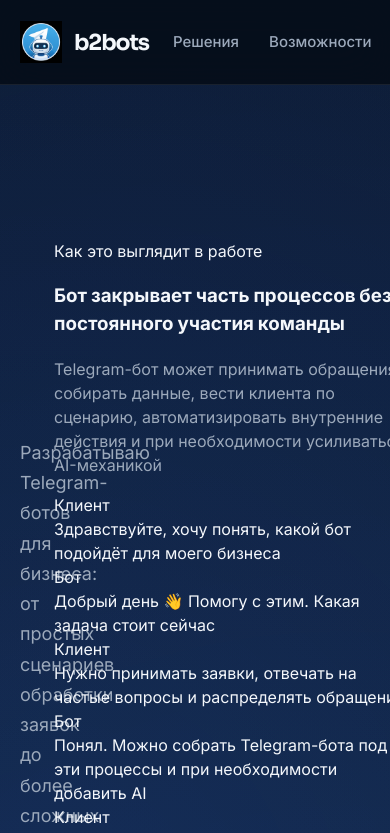
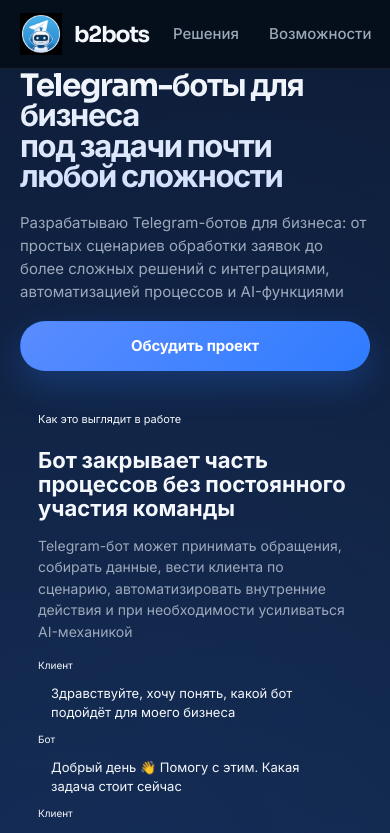
Before and after one commit to yvngfloyd/bot_landing, a React (Vite) app: page / in a window 390 px wide. Shown: the top 833 px of the page. Built offline with nearby package versions, Linux system fonts and the light colour scheme.

Commit message:
Update styles.css

```diff
--- a/styles.css
+++ b/styles.css
@@ -388,3 +388,347 @@ section[id] {
   gap: 14px;
   margin-bottom: 0;
 }
+.how-section {
+  padding-top: 72px;
+  padding-bottom: 96px;
+}
+
+.how-box {
+  background: linear-gradient(180deg, rgba(255, 255, 255, 0.025), rgba(255, 255, 255, 0.01));
+  border: 1px solid var(--line);
+  border-radius: 36px;
+  box-shadow: var(--shadow);
+  padding: 52px 54px;
+}
+
+.how-head {
+  max-width: 920px;
+  margin-bottom: 34px;
+}
+
+.how-head h2 {
+  margin: 0 0 14px;
+  font-family: "Sora", "Inter", sans-serif;
+  font-size: clamp(34px, 4.2vw, 58px);
+  line-height: 1.02;
+  letter-spacing: -0.05em;
+  color: var(--text);
+}
+
+.how-head p {
+  margin: 0;
+  color: var(--muted);
+  font-size: 18px;
+  line-height: 1.7;
+}
+
+.how-grid {
+  display: grid;
+  grid-template-columns: repeat(4, minmax(0, 1fr));
+  gap: 22px;
+}
+
+.how-card {
+  min-height: 100%;
+  display: flex;
+  flex-direction: column;
+  padding: 30px;
+  border-radius: 28px;
+  background: linear-gradient(180deg, var(--panel-2), var(--panel));
+  border: 1px solid var(--line);
+  box-shadow: var(--shadow);
+}
+
+.how-top {
+  display: flex;
+  align-items: center;
+  justify-content: flex-start;
+  margin-bottom: 20px;
+}
+
+.how-num {
+  width: 52px;
+  height: 52px;
+  display: inline-flex;
+  align-items: center;
+  justify-content: center;
+  border-radius: 50%;
+  font-family: "Sora", "Inter", sans-serif;
+  font-size: 24px;
+  font-weight: 700;
+  color: #fff;
+  background: linear-gradient(135deg, #8b5cf6, #a855f7);
+  box-shadow: 0 14px 30px rgba(139, 92, 246, 0.24);
+}
+
+.how-card h3 {
+  margin: 0 0 12px;
+  font-family: "Sora", "Inter", sans-serif;
+  font-size: 30px;
+  line-height: 1.08;
+  letter-spacing: -0.04em;
+  color: var(--text);
+}
+
+.how-card p {
+  margin: 0;
+  color: var(--muted);
+  font-size: 16px;
+  line-height: 1.72;
+}
+
+.how-divider {
+  width: 100%;
+  height: 1px;
+  margin: 26px 0 20px;
+  background: var(--line);
+}
+
+.how-list {
+  margin: 0;
+  padding: 0;
+  list-style: none;
+  display: grid;
+  gap: 12px;
+}
+
+.how-list li {
+  position: relative;
+  padding-left: 24px;
+  color: var(--muted-2);
+  font-size: 16px;
+  line-height: 1.6;
+}
+
+.how-list li::before {
+  content: "✓";
+  position: absolute;
+  left: 0;
+  top: 0;
+  color: #34d399;
+  font-weight: 700;
+}
+@media (max-width: 1280px) {
+  .how-grid {
+    grid-template-columns: repeat(2, minmax(0, 1fr));
+  }
+}
+
+@media (max-width: 1100px) {
+  .hero {
+    min-height: auto;
+    padding-top: 18px;
+    padding-bottom: 52px;
+    align-items: flex-start;
+  }
+
+  .hero-grid {
+    grid-template-columns: 1fr;
+    gap: 22px;
+    align-items: start;
+  }
+
+  .hero-content {
+    justify-content: flex-start;
+    align-self: start;
+  }
+
+  .how-box {
+    padding: 34px 28px;
+    border-radius: 28px;
+  }
+}
+
+@media (max-width: 760px) {
+  .hero {
+    min-height: auto;
+    padding-top: 8px;
+    padding-bottom: 38px;
+  }
+
+  .hero-title {
+    max-width: 100%;
+    font-size: clamp(30px, 8vw, 44px);
+    line-height: 0.98;
+    letter-spacing: -0.045em;
+  }
+
+  .hero-text {
+    max-width: 100%;
+    margin: 0 0 18px;
+    font-size: 16px;
+    line-height: 1.58;
+  }
+
+  .hero-actions {
+    width: 100%;
+  }
+
+  .hero-actions .btn {
+    width: 100%;
+    min-height: 50px;
+  }
+
+  .hero-card {
+    padding: 20px;
+    border-radius: 22px;
+  }
+
+  .chat-window {
+    gap: 10px;
+  }
+
+  .chat-bubble {
+    font-size: 14px;
+    line-height: 1.45;
+    padding: 12px 14px;
+    word-break: break-word;
+  }
+
+  .chat-message {
+    max-width: 100%;
+  }
+
+  .how-section {
+    padding-top: 54px;
+    padding-bottom: 72px;
+  }
+
+  .how-box {
+    padding: 24px 18px;
+    border-radius: 24px;
+  }
+
+  .how-head {
+    margin-bottom: 24px;
+  }
+
+  .how-head h2 {
+    font-size: clamp(28px, 8vw, 40px);
+    line-height: 1.02;
+  }
+
+  .how-head p {
+    font-size: 16px;
+    line-height: 1.62;
+  }
+
+  .how-grid {
+    grid-template-columns: 1fr;
+    gap: 16px;
+  }
+
+  .how-card {
+    padding: 22px 18px;
+    border-radius: 22px;
+  }
+
+  .how-num {
+    width: 46px;
+    height: 46px;
+    font-size: 21px;
+  }
+
+  .how-card h3 {
+    font-size: 24px;
+    line-height: 1.08;
+  }
+
+  .how-card p {
+    font-size: 15px;
+    line-height: 1.62;
+  }
+
+  .how-list li {
+    font-size: 15px;
+    line-height: 1.55;
+  }
+}
+
+@media (max-width: 520px) {
+  .hero {
+    padding-top: 2px;
+    padding-bottom: 28px;
+  }
+
+  .hero-title {
+    font-size: 31px;
+    line-height: 0.98;
+  }
+
+  .hero-text {
+    font-size: 15px;
+    line-height: 1.54;
+  }
+
+  .hero-card {
+    padding: 18px;
+    border-radius: 20px;
+  }
+
+  .card-label {
+    margin-bottom: 12px;
+    font-size: 11px;
+  }
+
+  .hero-card h3 {
+    font-size: 22px;
+    line-height: 1.08;
+    margin-bottom: 10px;
+  }
+
+  .hero-card p {
+    margin-bottom: 16px;
+    font-size: 14px;
+    line-height: 1.54;
+  }
+
+  .chat-role {
+    font-size: 10px;
+  }
+
+  .chat-bubble {
+    font-size: 13px;
+    line-height: 1.42;
+    padding: 11px 13px;
+  }
+
+  .nav {
+    min-height: 68px;
+  }
+
+  .mini-btn {
+    min-width: 32px;
+    height: 32px;
+    font-size: 11px;
+  }
+
+  .how-box {
+    padding: 20px 14px;
+  }
+
+  .how-card {
+    padding: 18px 16px;
+  }
+
+  .how-card h3 {
+    font-size: 22px;
+  }
+
+  .how-list li {
+    padding-left: 22px;
+    font-size: 14px;
+  }
+}
+
+@supports (-webkit-touch-callout: none) {
+  .hero {
+    min-height: calc(100svh - 84px);
+  }
+
+  @media (max-width: 1100px) {
+    .hero {
+      min-height: auto;
+    }
+  }
+}
```
